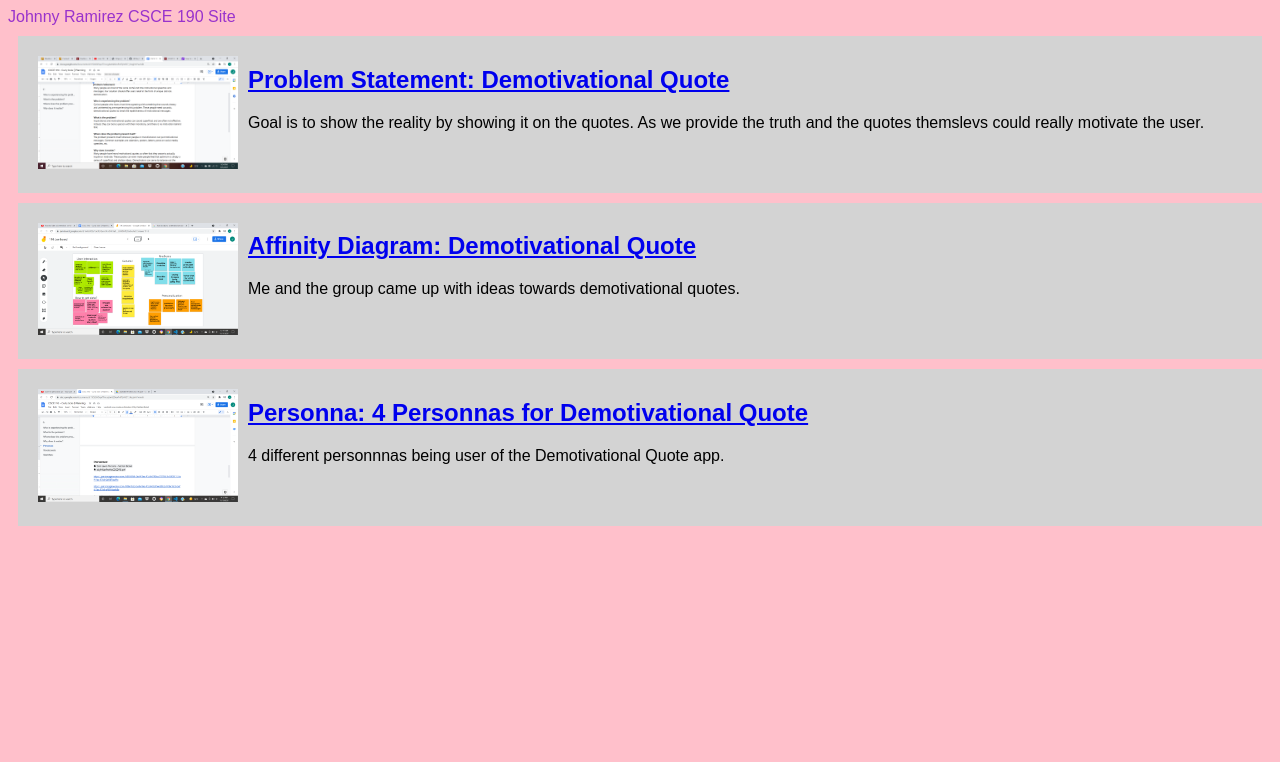
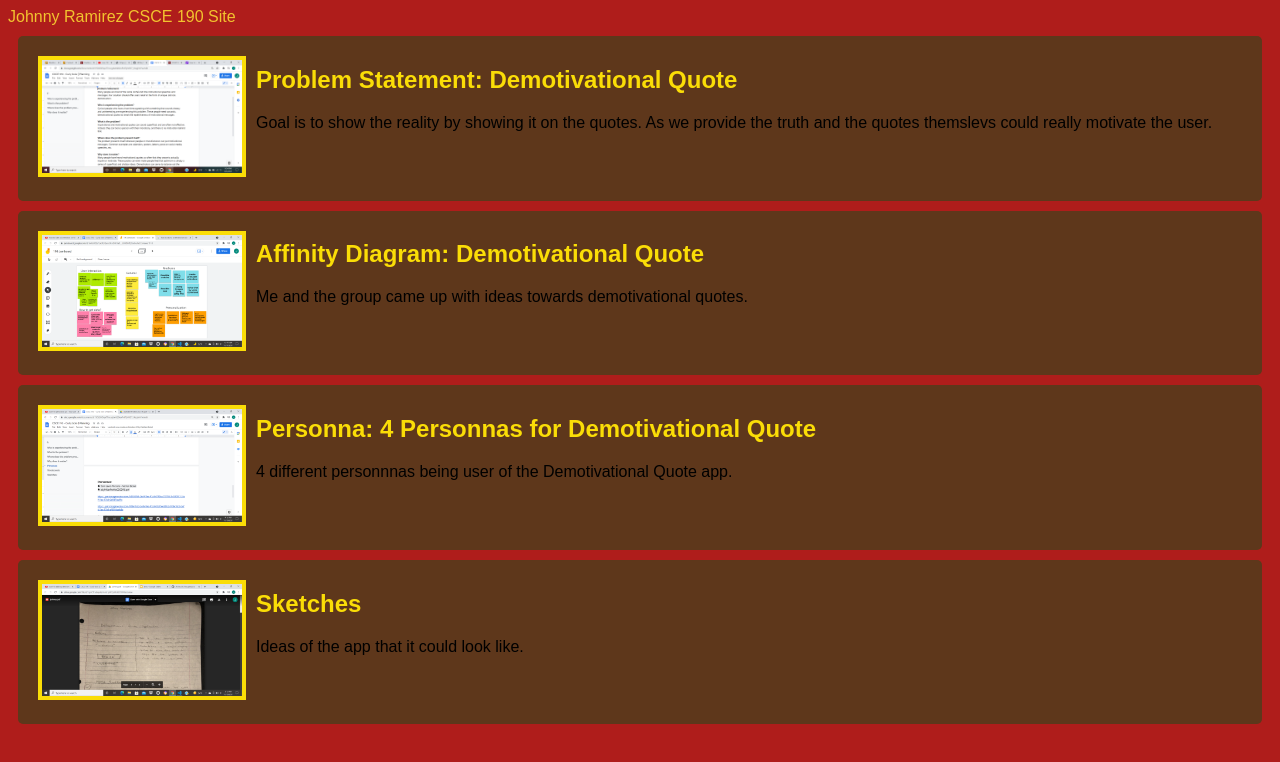
Before and after one commit to JR78sc/JR78sc.github.io, a plain HTML site: page index.html in a window 1280 px wide. Drawn offline with Linux system fonts and the light colour scheme.

Commit message:
Add files via upload

```diff
--- a/index.html
+++ b/index.html
@@ -29,7 +29,7 @@
             </section>
         </section>
 
-        <!-- Persona Assignment-->
+        <!-- Personna Assignment-->
         <section class="assignment">
             <a href="files/personna.pdf"><img src ="images/personna.png"></a>
             <section class="ass details">
@@ -39,5 +39,16 @@
                </p>
             </section>
         </section>
+
+        <!-- Personna Assignment-->
+        <section class="assignment">
+            <a href="files/sketch.pdf"><img src ="images/sketch.png"></a>
+            <section class="ass details">
+                <a href="files/sketch.pdf"><h2>Sketches</h2></a>
+               <p>
+                   Ideas of the app that it could look like.
+               </p>
+            </section>
+        </section>
     </body>
 </html>
--- a/styles.css
+++ b/styles.css
@@ -1,5 +1,5 @@
 body {
-    background:pink;
+    background:#AF1D1B;
     font-family:Arial, Helvetica, sans-serif
 }
 
@@ -7,15 +7,34 @@ body {
     display:flex;
     padding:10px;
     margin:10px;
-    background:lightgray;
+    background:#5E371B;
+    border-radius:5px;
 }
 
 .assignment img {
     width:200px;
-    padding:10px;
+    margin:10px;
+    border:4px solid #FADD07;
+}
+
+.assignment img:hover {
+    border:4px dashed #BAD977;
 }
 
 hl{
-   color: darkorchid;
+   color: #F2C32F;
    text-align:center;
 }
+
+hl:hover{
+    color: #BAD977;
+}
+
+a{
+    text-decoration:none;
+    color:#FADD07;
+}
+
+a:hover {
+    color:#BAD977;
+}
```
